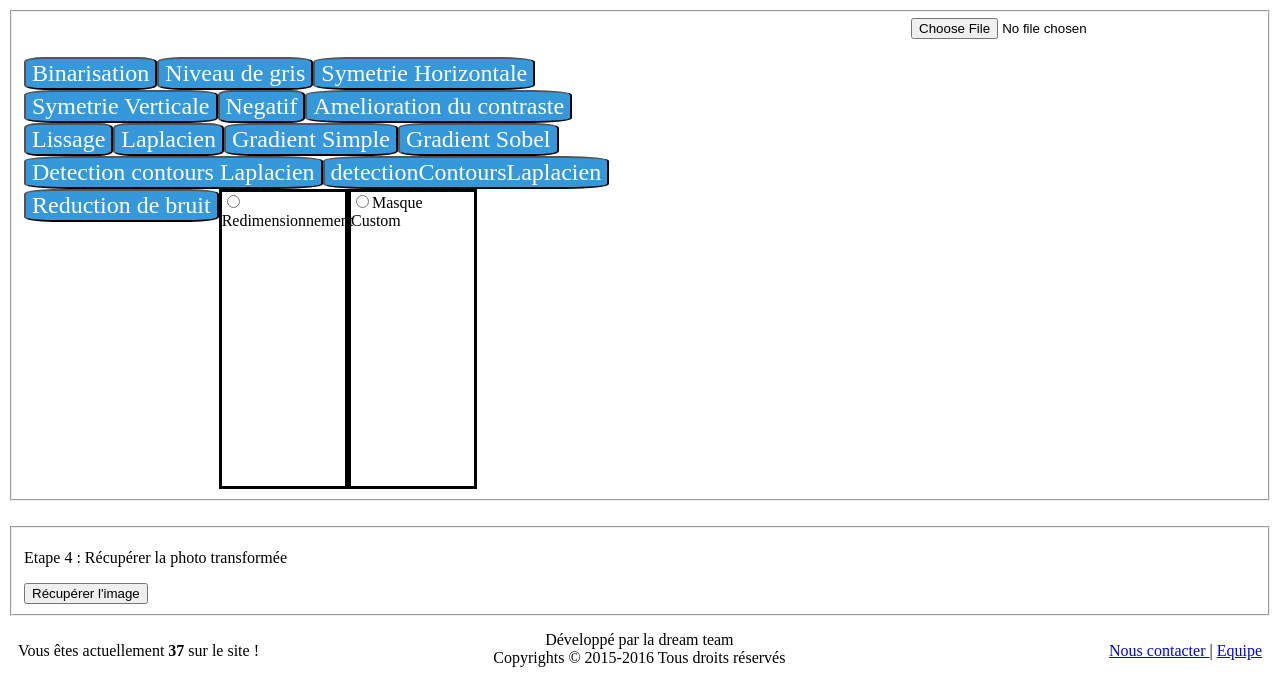
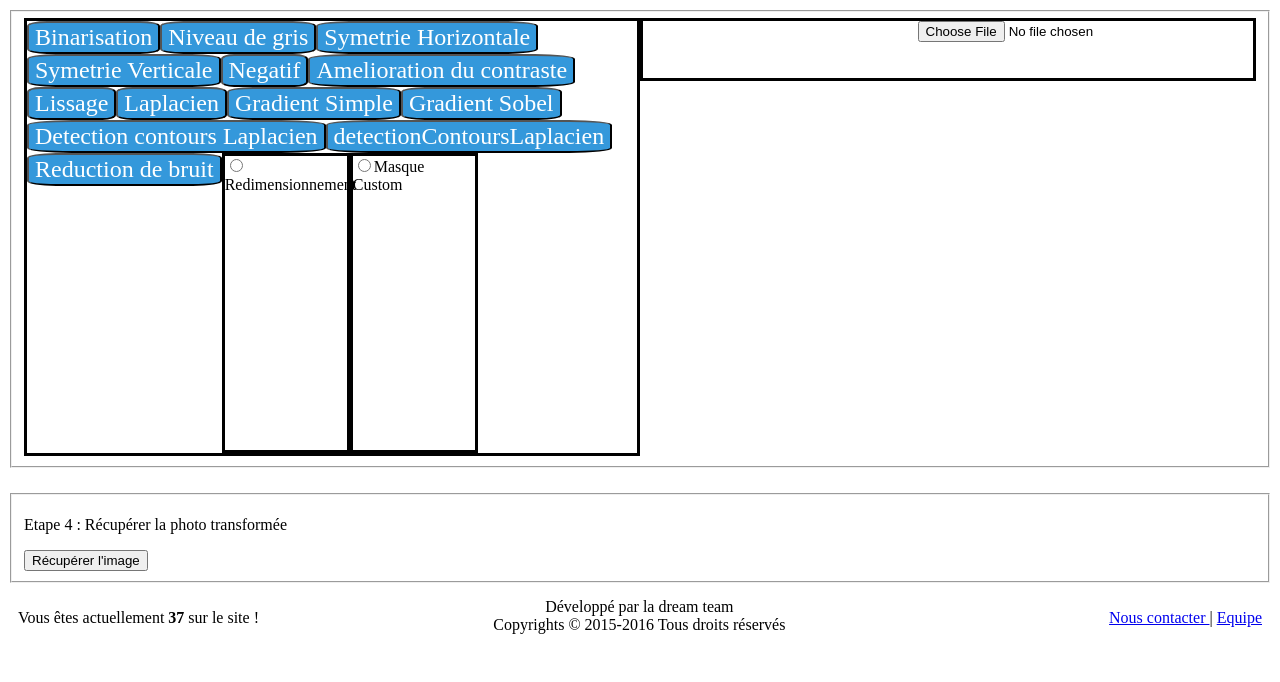
Before and after one commit to ErwanLbp/serveur-traitement-image, a PHP site: page / in a window 1280 px wide. Shown: the part 118-800 px from the top of the page. Run offline with PHP 8.4, Linux system fonts and the light colour scheme.

Commit message:
Ajoute du css index.php

```diff
--- a/index.css
+++ b/index.css
@@ -6,19 +6,14 @@ h1{
 #grandeDivGauche{
 	float: left;
 	width: 50%;
+	border-style : solid;
 }
 
-#grandDivDroite{
+#grandeDivDroite{
 	float: right;
 	width: 50%;
+	border-style : solid;
 }
-
-/*#formulaireTransfoDeBase{
-	float: left;
-	border-style : solid;
-	width : 50%;
-	height : 300px;
-}*/
 
 #formulaireTransfoRedim{
 	display: block;
@@ -35,6 +30,16 @@ h1{
 	border-style : solid;
 	width : 21%;
 	height : 300px;
+}
+
+#CanvasImage{
+	display: inline-block;
+
+
+}
+
+#chercherImage{
+	margin-left: 45%;
 }
 
 #download{
@@ -62,15 +67,6 @@ h1{
 	display: none;
 }
 
-#CanvasImage{
-	float: right;
-	margin-right: 10%;
-}
-
-#chercherImage{
-	margin-left: 72%;
-}
-
 .buttonSubmit {
     position: relative;
     float: left;
```
